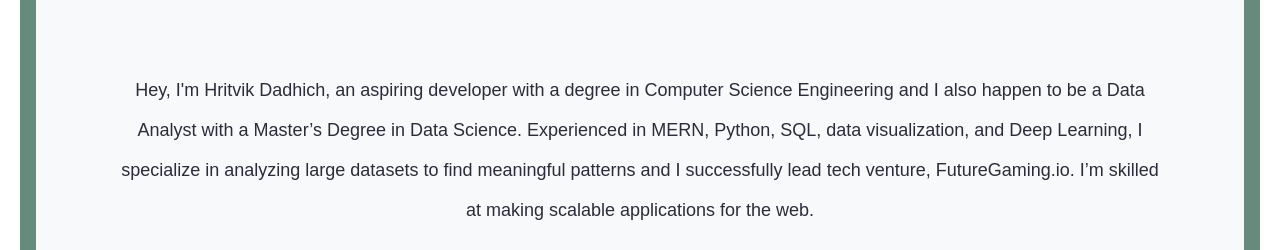
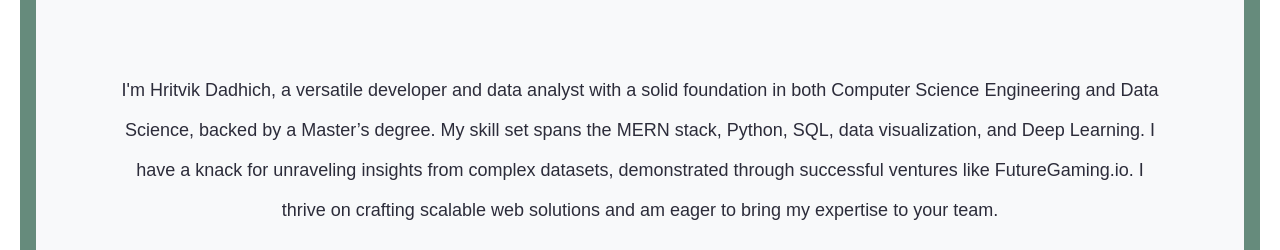
Before and after one commit to Hritvik16000/Hritvik-s-Portfolio, a React (Create React App) app: page / in a window 1280 px wide. Shown: the part 702-952 px from the top of the page. Built offline with nearby package versions, Linux system fonts and the light colour scheme.

Commit message:
Update About.js

```diff
--- a/src/About.js
+++ b/src/About.js
@@ -8,9 +8,9 @@ export default function About(){
             <div className="card bg-light text-light m-3 border-0">
             <div className="card-header border-0 about"><h1>About Me</h1></div>
   <div className="card-body bg-light text-dark about-intro">
-    <p className="card-text text-center m-5">Hey, I'm Hritvik Dadhich, an aspiring developer with a degree in Computer Science Engineering and I also happen to be a Data Analyst with a Master’s Degree in Data Science. Experienced in MERN, Python,
-SQL, data visualization, and Deep Learning, I specialize in analyzing large datasets to find meaningful patterns and I
-successfully lead tech venture, FutureGaming.io. I’m skilled at making scalable applications for the web.</p>
+    <p className="card-text text-center m-5">I'm Hritvik Dadhich, a versatile developer and data analyst with a solid foundation in both Computer Science Engineering and Data Science, backed by a Master’s degree.
+        My skill set spans the MERN stack, Python, SQL, data visualization, and Deep Learning. I have a knack for unraveling insights from complex datasets, demonstrated through successful ventures like FutureGaming.io.
+        I thrive on crafting scalable web solutions and am eager to bring my expertise to your team.</p>
   </div>
   <div className="resume">
   <a  href="https://drive.google.com/file/d/1DLH08JYuitGVxcoNHP5kcrYPos0tXGVA/view?usp=sharing"
```
